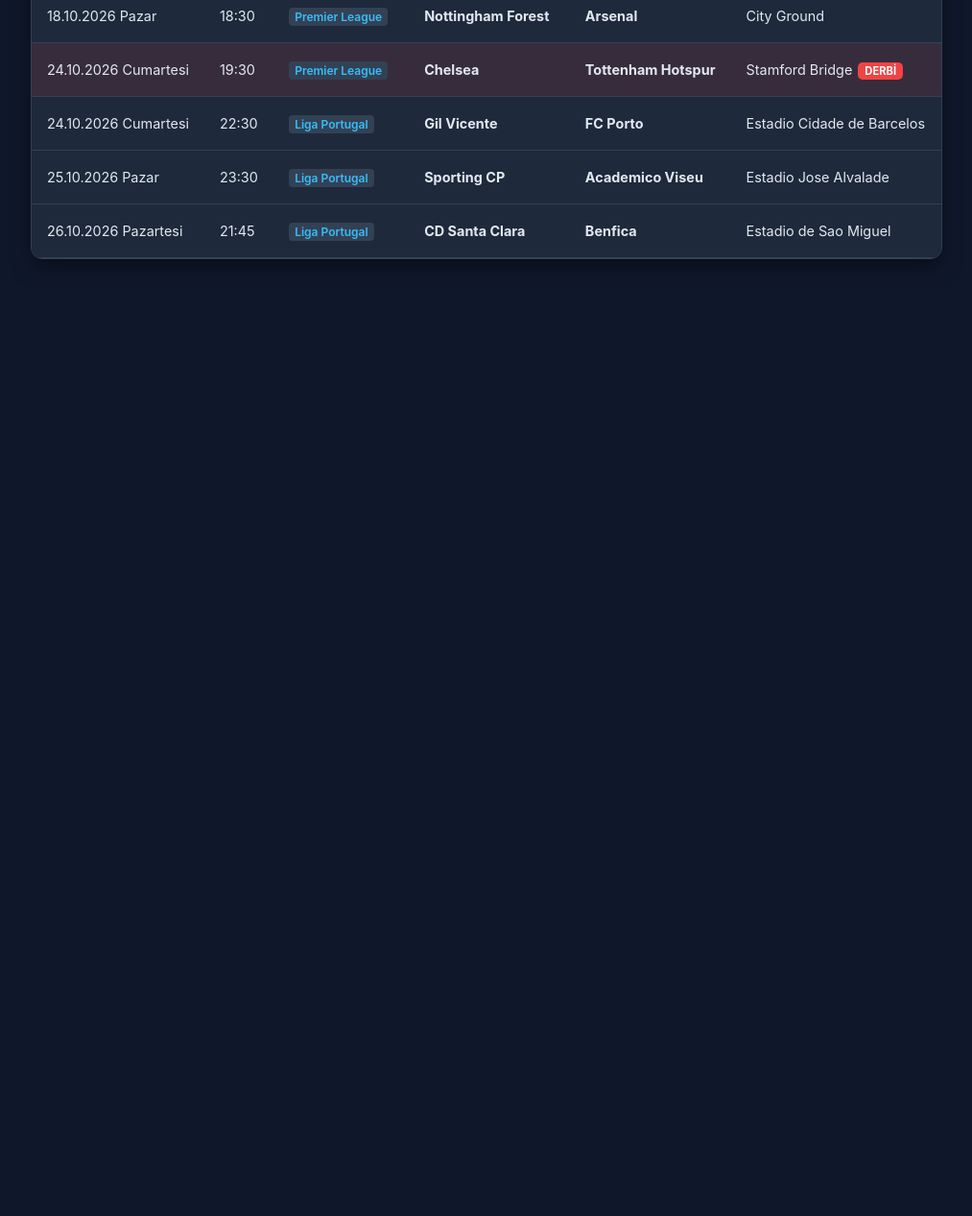
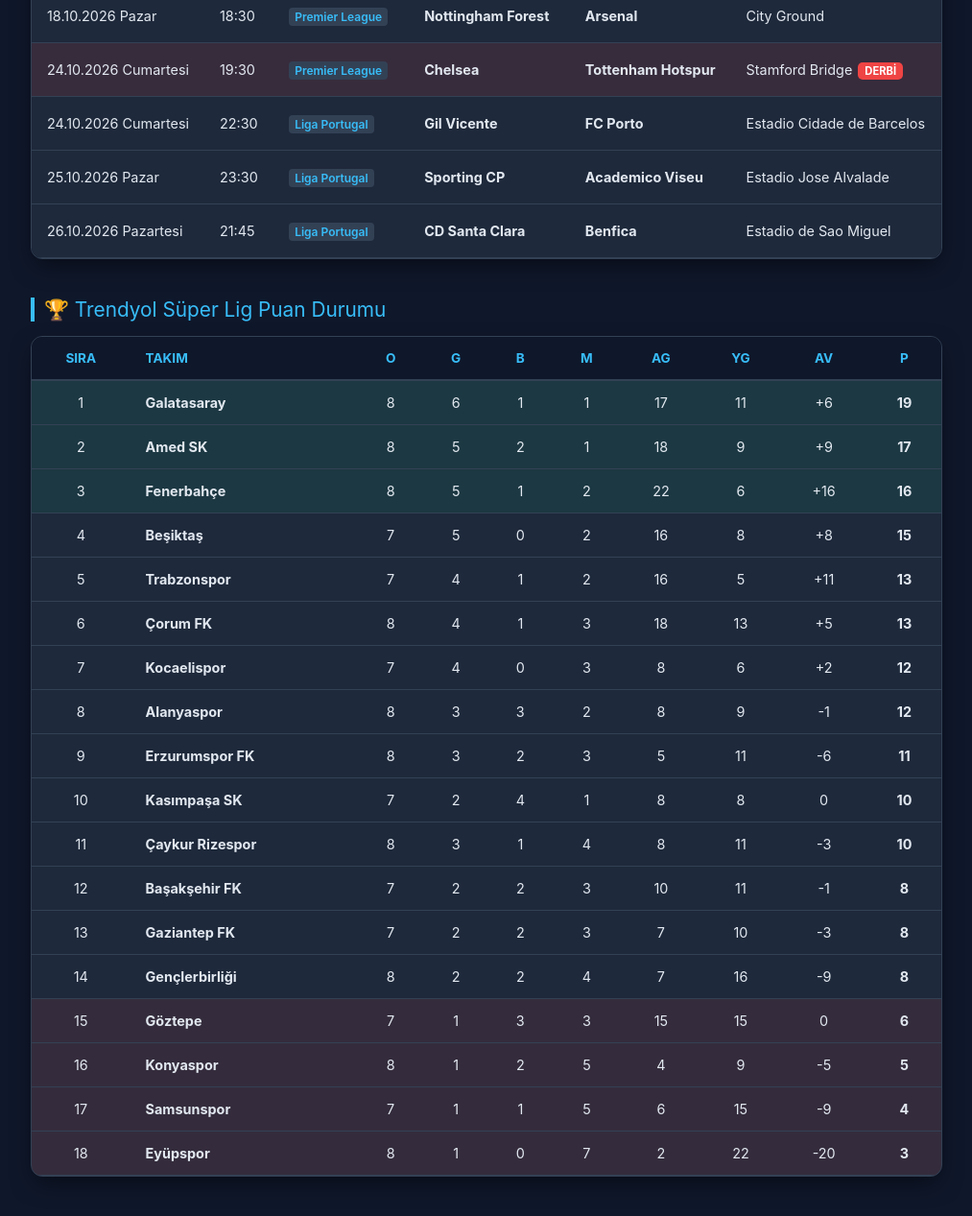
Before and after one commit to rbagriyanik/superlig-ai-pred, a website: page public/index.html in a window 1280 px wide. Shown: the part 1293-2560 px from the top of the page at 96% size, without its empty margins (133-1146 px from the left). Before the commit the page ends 1593 px from the top, so only its background shows below. Drawn offline with Linux system fonts and the light colour scheme.

Commit message:
puan durumu tablosu eklendi

```diff
--- a/public/index.html
+++ b/public/index.html
@@ -41,6 +41,7 @@
       overflow-x: auto;
       -webkit-overflow-scrolling: touch;
       border: 1px solid #334155;
+      margin-bottom: 40px;
     }
     table { width: 100%; border-collapse: collapse; text-align: left; min-width: 750px; }
     thead { background-color: #0f172a; border-bottom: 2px solid #334155; }
@@ -52,6 +53,15 @@
     .derby-badge { background-color: #ef4444; color: #ffffff; padding: 2px 7px; border-radius: 5px; font-size: 0.7rem; font-weight: bold; margin-left: 6px; }
     .league-badge { background-color: #334155; color: #38bdf8; padding: 2px 6px; border-radius: 4px; font-size: 0.75rem; font-weight: 600; margin-right: 6px; }
     .action-btn { background-color: #0284c7; color: #fff; padding: 6px 12px; border-radius: 6px; font-size: 0.8rem; font-weight: bold; display: inline-block; }
+
+    /* PUAN DURUMU BÖLÜMÜ STİLLERİ */
+    .section-title { width: 100%; max-width: 950px; text-align: left; font-size: 1.3rem; color: #38bdf8; margin-bottom: 15px; border-left: 4px solid #38bdf8; padding-left: 10px; }
+    .standings-table { min-width: 600px; }
+    .standings-table th { text-align: center; }
+    .standings-table td { text-align: center; }
+    .standings-table td.team-cell { text-align: left; font-weight: bold; }
+    .top-three { background-color: rgba(16, 185, 129, 0.1); }
+    .relegation-zone { background-color: rgba(239, 68, 68, 0.1); }
 
     /* MODAL */
     .modal-overlay { position: fixed; top: 0; left: 0; right: 0; bottom: 0; background-color: rgba(0, 0, 0, 0.75); display: none; justify-content: center; align-items: center; z-index: 1000; padding: 15px; backdrop-filter: blur(4px); }
@@ -87,6 +97,7 @@
     <input type="text" id="searchInput" class="search-input" placeholder="Takım veya Lig ismi ile ara..." onkeyup="filterTable()">
   </div>
 
+  <!-- HAFTALIK MAÇ TAHMİNLERİ TABLOSU -->
   <div class="table-container">
     <table id="matchTable">
       <thead>
@@ -104,6 +115,29 @@
     </table>
   </div>
 
+  <!-- SÜPER LİG PUAN DURUMU BÖLÜMÜ -->
+  <div class="section-title">🏆 Trendyol Süper Lig Puan Durumu</div>
+  <div class="table-container">
+    <table class="standings-table">
+      <thead>
+        <tr>
+          <th>Sıra</th>
+          <th style="text-align:left;">Takım</th>
+          <th>O</th>
+          <th>G</th>
+          <th>B</th>
+          <th>M</th>
+          <th>AG</th>
+          <th>YG</th>
+          <th>AV</th>
+          <th>P</th>
+        </tr>
+      </thead>
+      <tbody id="standingsBody"></tbody>
+    </table>
+  </div>
+
+  <!-- MODAL WINDOW -->
   <div class="modal-overlay" id="matchModal">
     <div class="modal-card">
       <button class="close-btn" onclick="closeModal()">&times;</button>
@@ -144,6 +178,28 @@
       { id: 24, league: "Liga Portugal", date: "26.10.2026 Pazartesi", time: "21:45", home: "CD Santa Clara", away: "Benfica", stadium: "Estadio de Sao Miguel", predScore: "1 - 2", probHome: 22, probDraw: 28, probAway: 50, comment: "Benfica zorlu ada deplasmanından kalite farkıyla galip ayrılır.", homeXg: "0.85", awayXg: "1.75", bestPick: "Maç Sonucu 2", isDerby: false }
     ];
 
+    // SÜPER LİG PUAN DURUMU VERİSİ
+    var standings = [
+      { pos: 1, team: "Galatasaray", o: 8, g: 6, b: 1, m: 1, ag: 17, yg: 11, av: "+6", p: 19 },
+      { pos: 2, team: "Amed SK", o: 8, g: 5, b: 2, m: 1, ag: 18, yg: 9, av: "+9", p: 17 },
+      { pos: 3, team: "Fenerbahçe", o: 8, g: 5, b: 1, m: 2, ag: 22, yg: 6, av: "+16", p: 16 },
+      { pos: 4, team: "Beşiktaş", o: 7, g: 5, b: 0, m: 2, ag: 16, yg: 8, av: "+8", p: 15 },
+      { pos: 5, team: "Trabzonspor", o: 7, g: 4, b: 1, m: 2, ag: 16, yg: 5, av: "+11", p: 13 },
+      { pos: 6, team: "Çorum FK", o: 8, g: 4, b: 1, m: 3, ag: 18, yg: 13, av: "+5", p: 13 },
+      { pos: 7, team: "Kocaelispor", o: 7, g: 4, b: 0, m: 3, ag: 8, yg: 6, av: "+2", p: 12 },
+      { pos: 8, team: "Alanyaspor", o: 8, g: 3, b: 3, m: 2, ag: 8, yg: 9, av: "-1", p: 12 },
+      { pos: 9, team: "Erzurumspor FK", o: 8, g: 3, b: 2, m: 3, ag: 5, yg: 11, av: "-6", p: 11 },
+      { pos: 10, team: "Kasımpaşa SK", o: 7, g: 2, b: 4, m: 1, ag: 8, yg: 8, av: "0", p: 10 },
+      { pos: 11, team: "Çaykur Rizespor", o: 8, g: 3, b: 1, m: 4, ag: 8, yg: 11, av: "-3", p: 10 },
+      { pos: 12, team: "Başakşehir FK", o: 7, g: 2, b: 2, m: 3, ag: 10, yg: 11, av: "-1", p: 8 },
+      { pos: 13, team: "Gaziantep FK", o: 7, g: 2, b: 2, m: 3, ag: 7, yg: 10, av: "-3", p: 8 },
+      { pos: 14, team: "Gençlerbirliği", o: 8, g: 2, b: 2, m: 4, ag: 7, yg: 16, av: "-9", p: 8 },
+      { pos: 15, team: "Göztepe", o: 7, g: 1, b: 3, m: 3, ag: 15, yg: 15, av: "0", p: 6 },
+      { pos: 16, team: "Konyaspor", o: 8, g: 1, b: 2, m: 5, ag: 4, yg: 9, av: "-5", p: 5 },
+      { pos: 17, team: "Samsunspor", o: 7, g: 1, b: 1, m: 5, ag: 6, yg: 15, av: "-9", p: 4 },
+      { pos: 18, team: "Eyüpspor", o: 8, g: 1, b: 0, m: 7, ag: 2, yg: 22, av: "-20", p: 3 }
+    ];
+
     function renderTable(data) {
       var tbody = document.getElementById('tableBody');
       tbody.innerHTML = '';
@@ -171,6 +227,36 @@
           '<td><strong>' + m.away + '</strong></td>' +
           '<td>' + m.stadium + derbyTag + '</td>' +
           '<td><span class="action-btn">Analiz İncele</span></td>';
+
+        tbody.appendChild(tr);
+      }
+    }
+
+    function renderStandings() {
+      var tbody = document.getElementById('standingsBody');
+      tbody.innerHTML = '';
+
+      for (var i = 0; i < standings.length; i++) {
+        var s = standings[i];
+        var tr = document.createElement('tr');
+
+        if (s.pos <= 3) {
+          tr.className = 'top-three';
+        } else if (s.pos >= 15) {
+          tr.className = 'relegation-zone';
+        }
+
+        tr.innerHTML =
+          '<td>' + s.pos + '</td>' +
+          '<td class="team-cell">' + s.team + '</td>' +
+          '<td>' + s.o + '</td>' +
+          '<td>' + s.g + '</td>' +
+          '<td>' + s.b + '</td>' +
+          '<td>' + s.m + '</td>' +
+          '<td>' + s.ag + '</td>' +
+          '<td>' + s.yg + '</td>' +
+          '<td>' + s.av + '</td>' +
+          '<td><strong>' + s.p + '</strong></td>';
 
         tbody.appendChild(tr);
       }
@@ -241,6 +327,7 @@
     };
 
     renderTable(matches);
+    renderStandings();
   </script>
 </body>
 </html>
```
